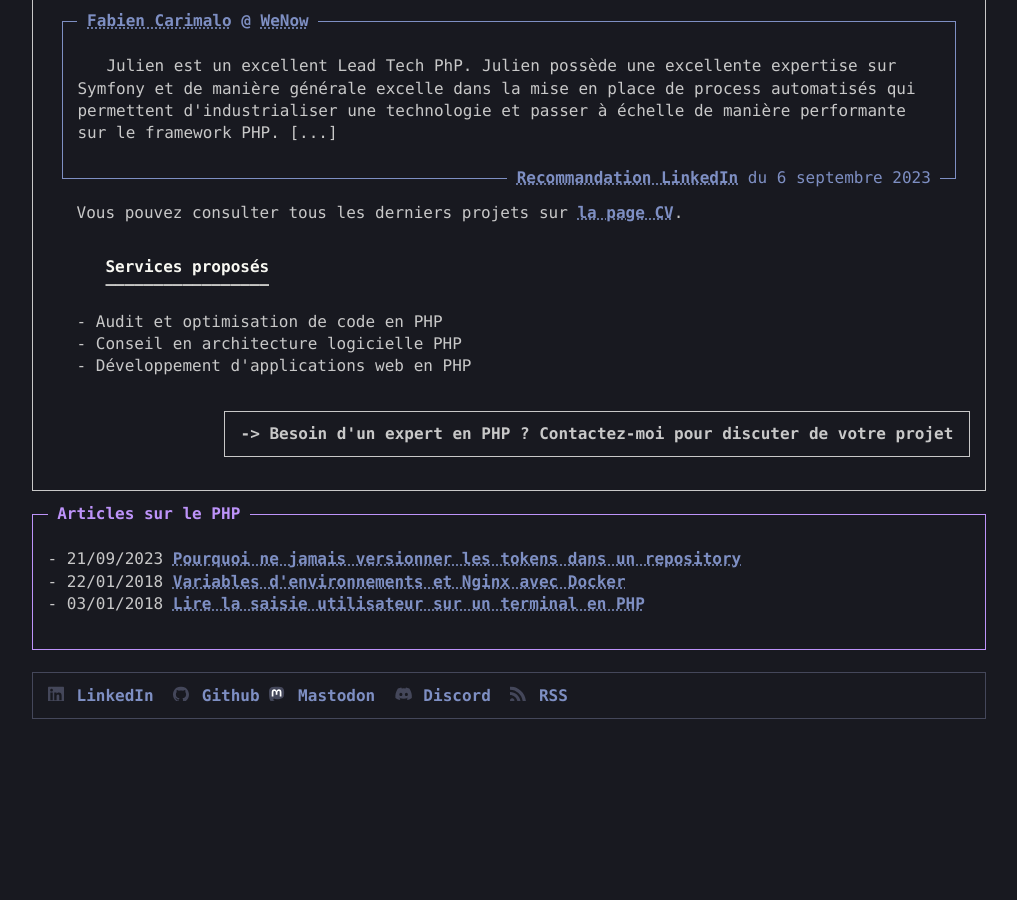
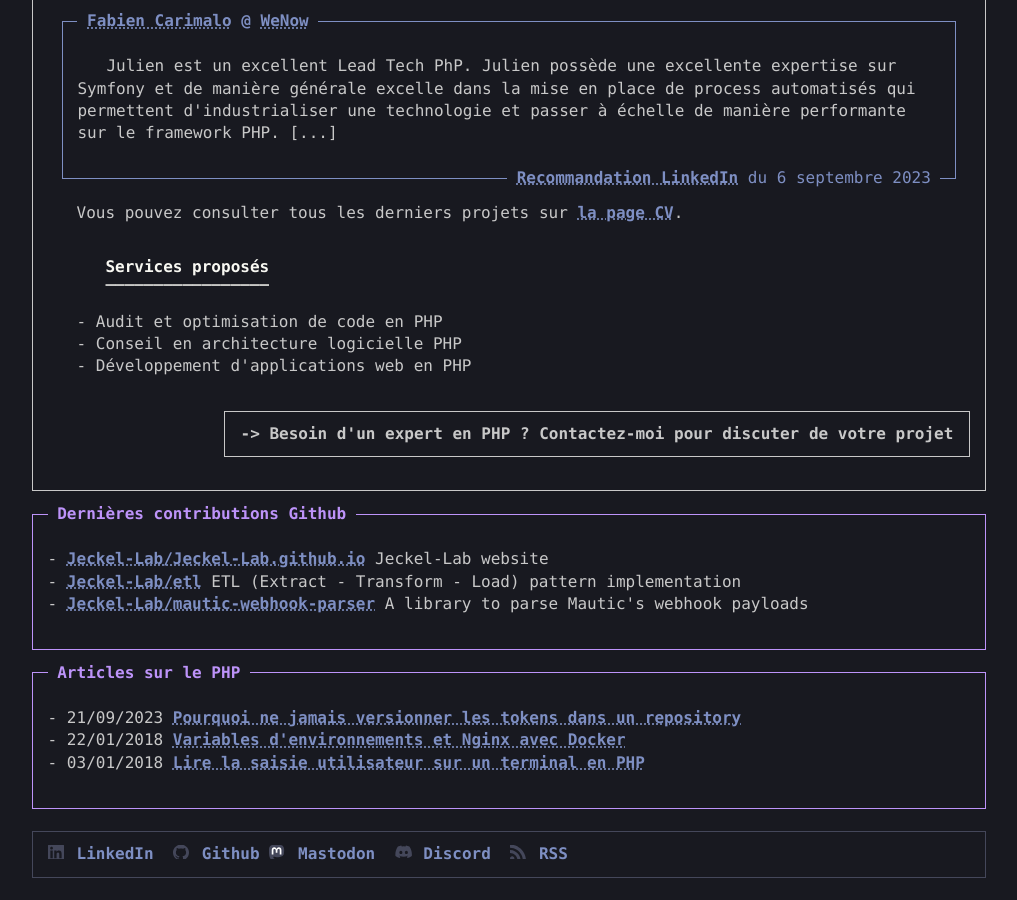
Before and after one commit to Jeckel-Lab/Jeckel-Lab.github.io, a Jekyll site: the page built from expert-php.html, in a window 1280 px wide and 900 px high, scrolled down 925 px. Shown: the whole window, without its empty margins (131-1148 px from the left). Built offline with Jekyll 4.4.1, drawn with Linux system fonts in a browser that asks for light colours; before the commit the page ends 1666 px from its top, so only the background shows below that; some of the changed text lies outside the part shown.

Commit message:
Add github contribution on PHP page

```diff
--- a/expert-php.html
+++ b/expert-php.html
@@ -57,6 +57,16 @@ keywords: "PHP, Expertise, Développement Web, Symfony, Zend Framework, MySQL, R
 </div>
 <div class="card p-1" style="--card-color: var(--purple-color)">
     <h2 class="card-title">
+        Dernières contributions Github
+    </h2>
+    <ul>
+        {% for contribution in site.data.github.recent_contributions %}
+        <li><a href="{{ contribution.url }}">{{ contribution.name }}</a> {{ contribution.description }}</li>
+        {% endfor %}
+    </ul>
+</div>
+<div class="card p-1" style="--card-color: var(--purple-color)">
+    <h2 class="card-title">
         Articles sur le PHP
     </h2>
     {% include post_list.liquid filter="page-expert-php" %}
```
Also changed, not shown: other parts of expert-php.html (+2 -2 lines).
